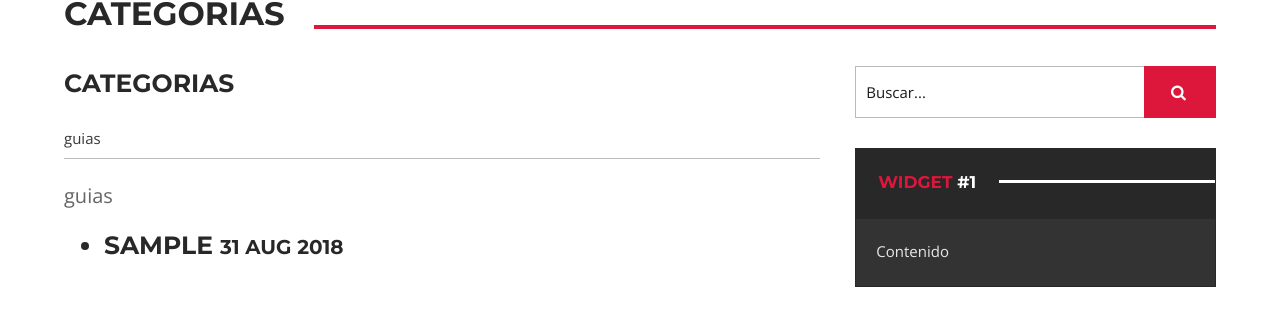
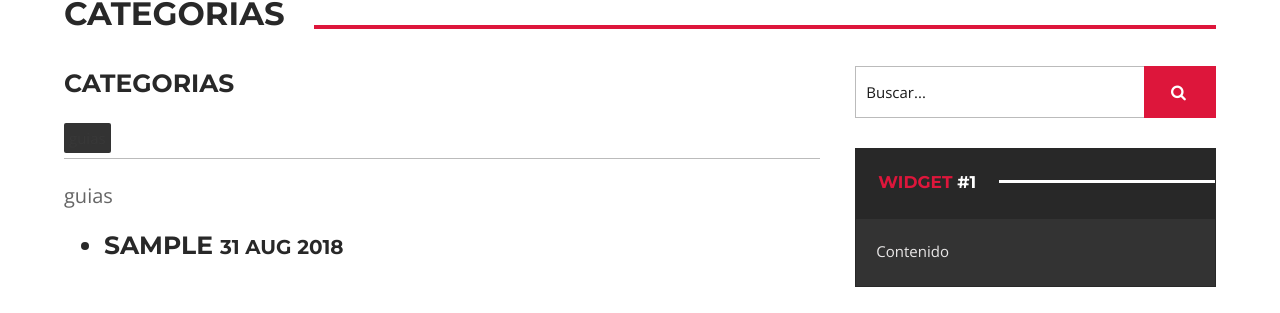
Before and after one commit to ACast59/GW2Guias, a Jekyll site: the page built from categories.html, in a window 1280 px wide. Shown: the part 353-666 px from the top of the page. Built offline with Jekyll 4.4.1, drawn with Linux system fonts in a browser that asks for light colours.

Commit message:
Update categories.html

```diff
--- a/categories.html
+++ b/categories.html
@@ -3,14 +3,14 @@ layout: page
 title: Categorias
 ---
 
-<div class="tags-expo">
-  <div class="tags-expo-list">
+<div class="site-tags">
+  <div class="site-tags-list">
     {% for tag in site.categories %}
-    <a href="#{{ tag[0] | slugify }}" class="post-tag">{{ tag[0] }}</a>
+    <a href="#{{ tag[0] | slugify }}" class="" style="background: #333;padding: 5px;border-radius: 2px;">{{ tag[0] }}</a>
     {% endfor %}
   </div>
   <hr/>
-  <div class="tags-expo-section">
+  <div class="site-tags-posts">
     {% for tag in site.categories %}
     <h2 id="{{ tag[0] | slugify }}">{{ tag[0] }}</h2>
     <ul class="tags-expo-posts">
```
